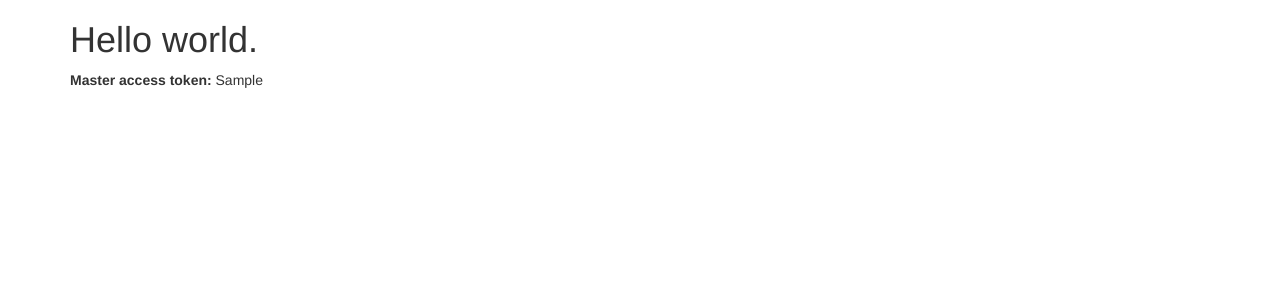
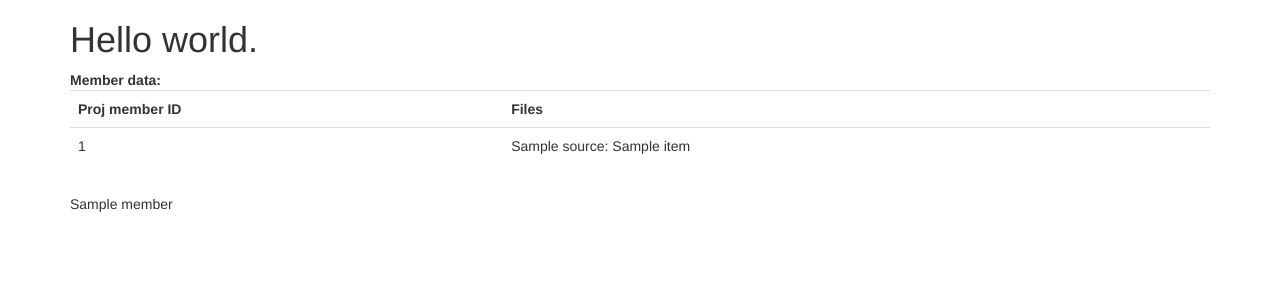
Before and after one commit to OpenHumans/oh-proj-management, a Django app: template oh_proj_management/templates/oh_proj_management/home.html in a window 1280 px wide. Shown: the top 300 px of the page. Run offline with Django 3.2, Linux system fonts and the light colour scheme; the template is opened without the code that fills it: most values are stand-ins (such as "Sample title", 1, 10 or a date in 2020); some libraries are stand-ins or nearby versions.

Commit message:
Add barebones token data retrieval

```diff
--- a/app.json
+++ b/app.json
@@ -1,6 +1,6 @@
 {
-  "name": "Django Sample",
-  "description": "A barebones Django app created with startproject",
+  "name": "Open Humans Project Management",
+  "description": "A web app to view & work with your Open Humans project",
   "repository": "https://github.com/OpenHumans/oh-proj-management",
   "keywords": ["django"],
   "env": {
@@ -8,7 +8,7 @@
       "description": "A secret key for verifying the integrity of signed cookies.",
       "generator": "secret"
     },
-    "HEROKU_DEPLOY": {
+    "ON_HEROKU": {
       "description": "Indicate if the deployment is occurring on Heroku.",
       "value": "true"
     }
--- a/oh_proj_management/templates/oh_proj_management/home.html
+++ b/oh_proj_management/templates/oh_proj_management/home.html
@@ -4,5 +4,24 @@
 
 <h1>Hello world.</h1>
 
-<b>Master access token:</b> {{ master_access_token }}
+<b>Member data:</b>
+<table class="table">
+  <tr>
+    <th>Proj member ID</th>
+    <th>Files</th>
+  </tr>
+  {% for member in member_data.results %}
+    <tr>
+      <td>{{ member.project_member_id }}</td>
+      <td>
+        {% for item in member.data %}
+        <p>{{ item.source }}: {{ item.basename }}</p>
+        {% endfor %}
+      </td>
+    </tr>
+  {% endfor %}
+</table>
+  {% for item in member_data.results %}
+    <p>{{ item }}</p>
+  {% endfor %}
 {% endblock main_container %}
--- a/oh_proj_management/urls.py
+++ b/oh_proj_management/urls.py
@@ -20,6 +20,6 @@ from .views import HomeView, LoginView
 
 urlpatterns = [
     url(r'^admin/', admin.site.urls),
-    url(r'^/?$', HomeView.as_view(), name='home'),
+    url(r'^$', HomeView.as_view(), name='home'),
     url(r'^login/?$', LoginView.as_view(), name='login'),
 ]
--- a/oh_proj_management/wsgi.py
+++ b/oh_proj_management/wsgi.py
@@ -10,7 +10,9 @@ https://docs.djangoproject.com/en/1.11/howto/deployment/wsgi/
 import os
 
 from django.core.wsgi import get_wsgi_application
+from whitenoise.django import DjangoWhiteNoise
 
 os.environ.setdefault("DJANGO_SETTINGS_MODULE", "oh_proj_management.settings")
 
 application = get_wsgi_application()
+application = DjangoWhiteNoise(application)
```
Also changed, not shown: oh_proj_management/settings.py (+8 -1 lines), oh_proj_management/views.py (+23 -2 lines), requirements.txt (+7 -0 lines), 1 other file.
